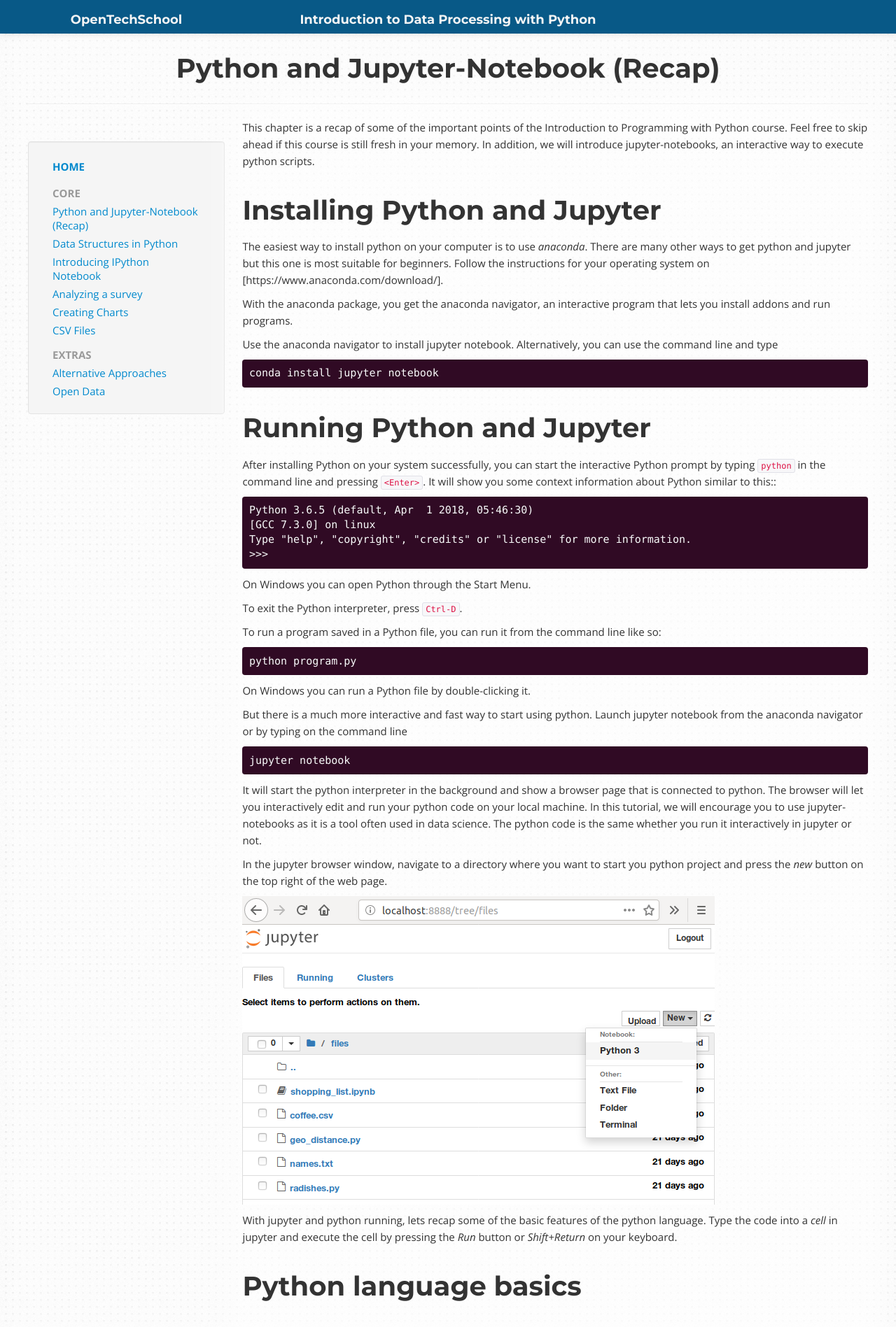
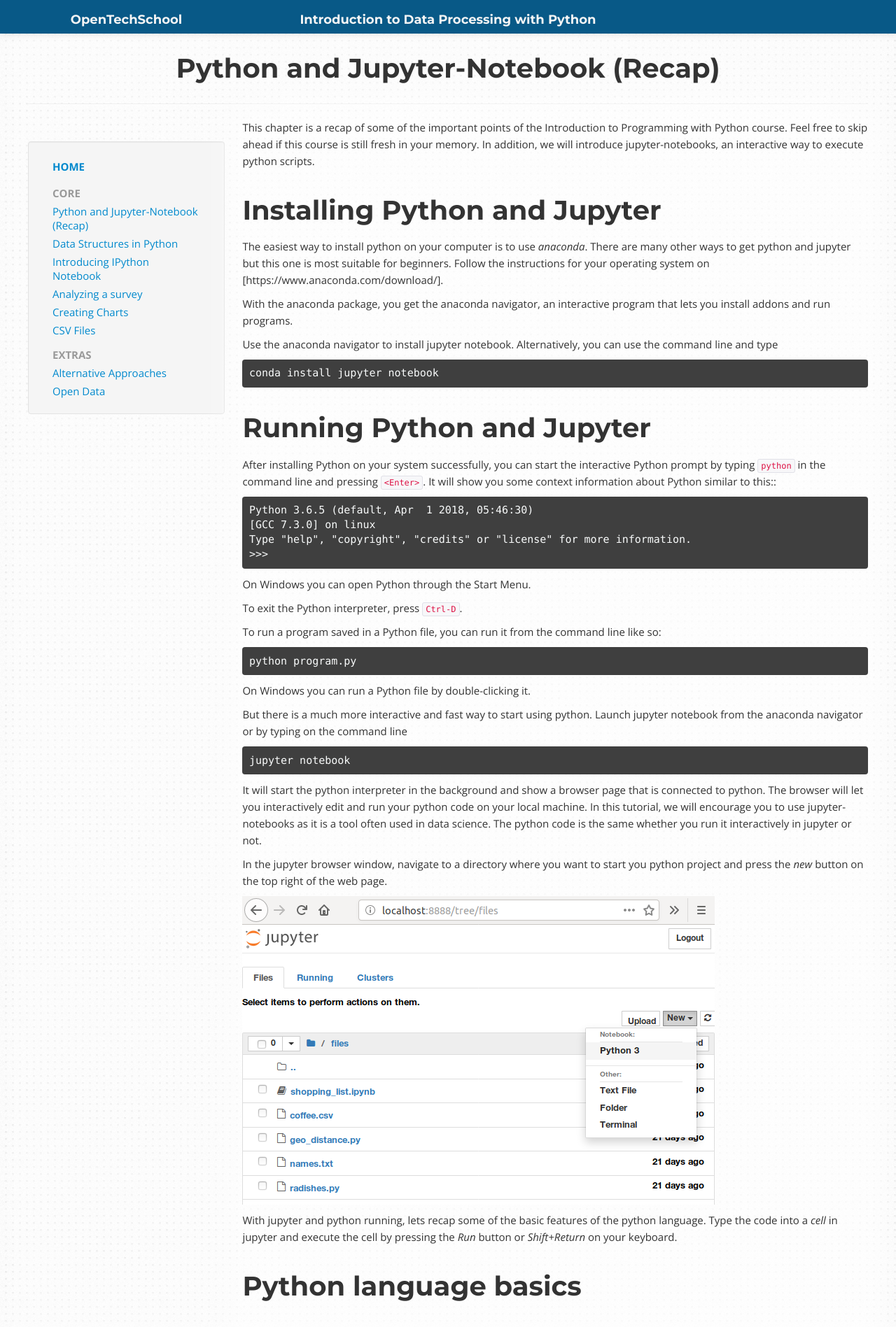
Before and after one commit to OpenTechSchool/python-data-intro, a Jekyll site: the page built from core/recap.md, in a window 1280 px wide. Shown: the top 1897 px of the page at 70% size. Built offline with Jekyll 4.4.1, drawn with Linux system fonts in a browser that asks for light colours.

Commit message:
fix css layout (hide button and code background color)

```diff
--- a/css/styles.scss
+++ b/css/styles.scss
@@ -96,7 +96,7 @@
 
 pre.highlight {
     color: #F9FBFB;
-    background-color: #300A24;
+    background-color: #3F3F3F;
 }
 
 
@@ -107,6 +107,7 @@
     border: 1px black solid;
     border-color: #ababab;
     border-left: 5px #42A5F5 solid;
+    margin-bottom: 20px;
 
     pre.highlight {
         position: relative;
@@ -154,7 +155,7 @@
 .button-hide {
     font-size: 80%;
     position: absolute;
-    top: 10px;
+    top: -5px;
     left: - $indent + 15;
 
 }
```
